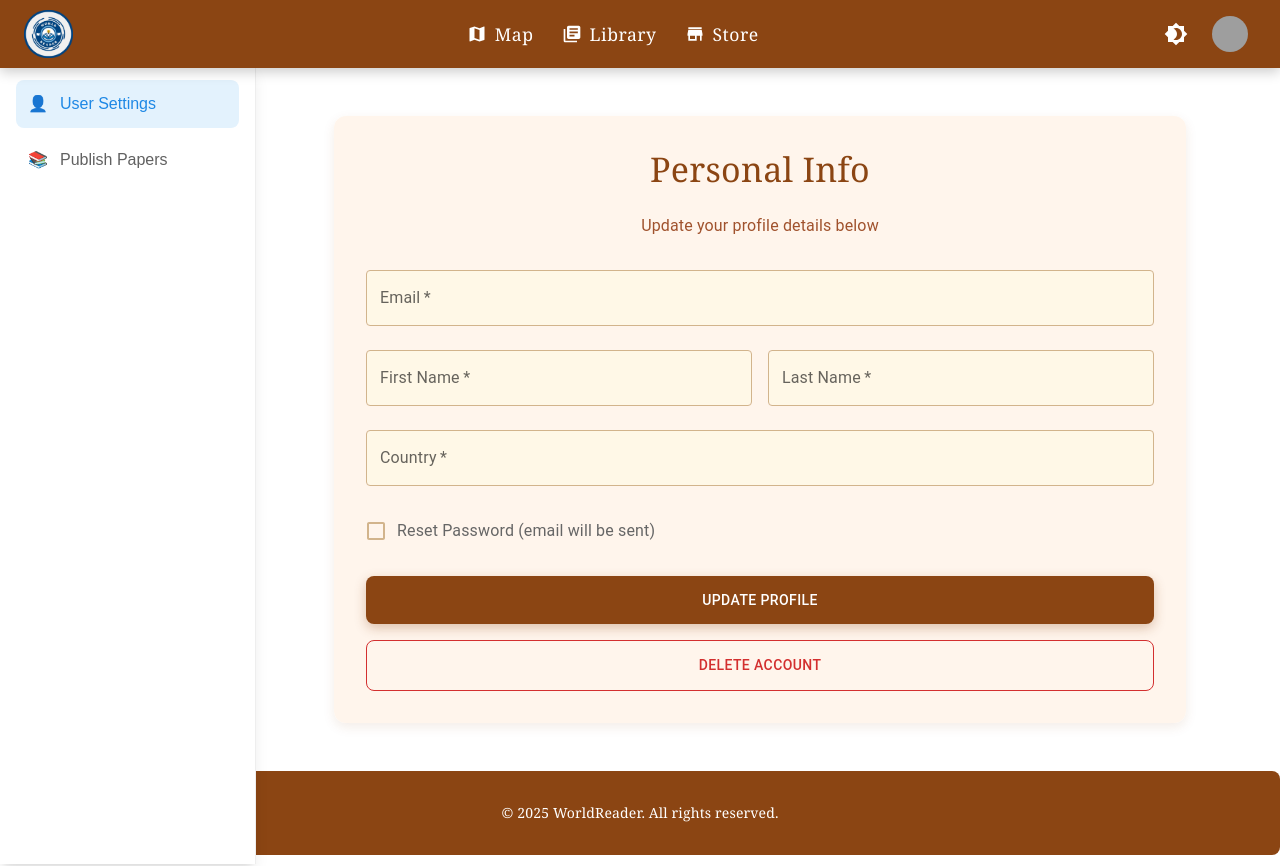
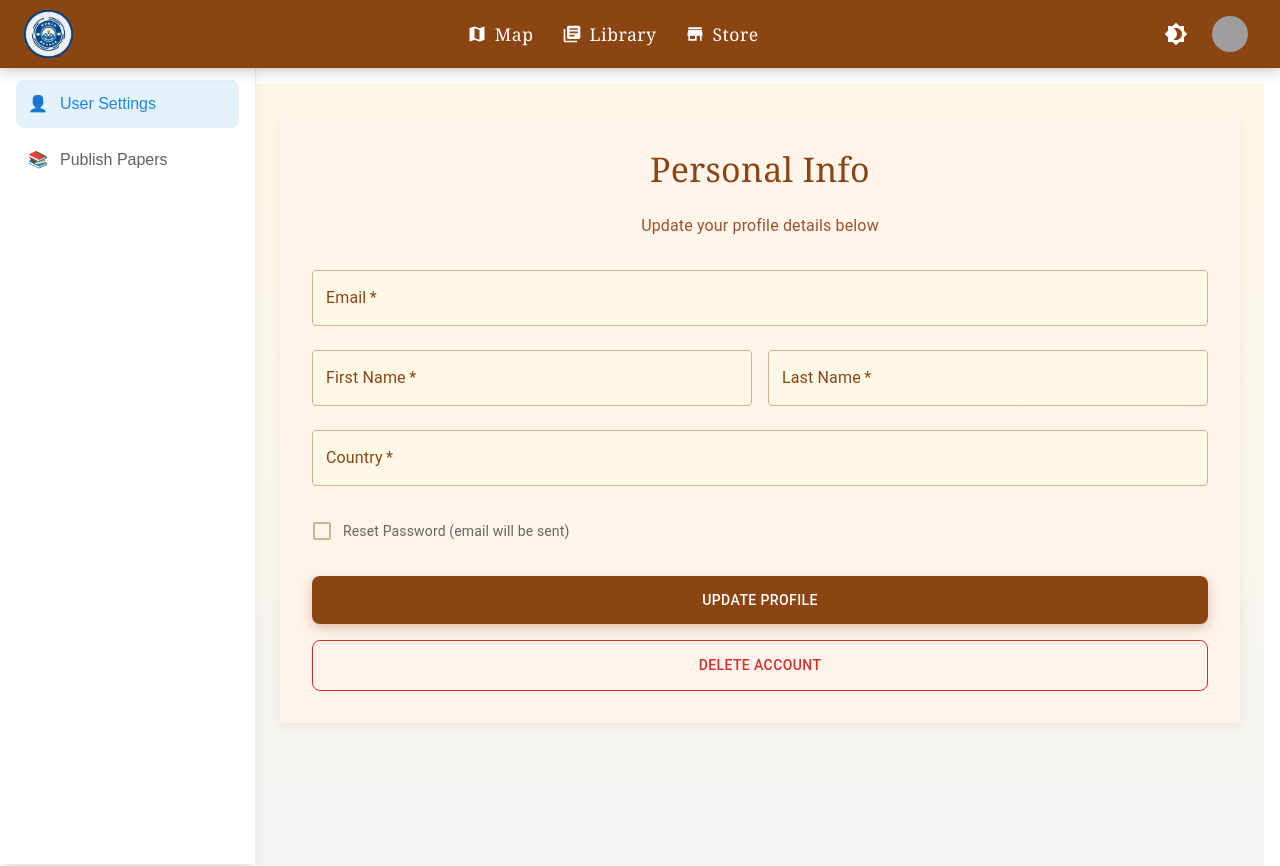
Before and after one commit to Allan0092/WorldReaderFrontend, a React (Vite) app: page /profile/user-settings in a window 1280 px wide. Shown: the top 866 px of the page. Built offline with nearby package versions, Linux system fonts and the light colour scheme; no server answers; sample sign-in values are in the browser's storage; grey boxes are pictures that could not be loaded.

Commit message:
added dark mode

```diff
--- a/src/core/private/components/profileSidebar.jsx
+++ b/src/core/private/components/profileSidebar.jsx
@@ -1,9 +1,11 @@
 import React, { useState } from "react";
 import { Link, useLocation } from "react-router-dom";
+import { useTheme } from "../../../App";
 
 const ProfileSidebar = () => {
   const [sidebarOpen, setSidebarOpen] = useState(false);
   const location = useLocation();
+  const { darkMode } = useTheme();
   const menuItems = [
     { path: "/profile/user-settings", label: "User Settings", icon: "👤" },
     { path: "/profile/upload-book", label: "Publish Papers", icon: "📚" },
@@ -13,12 +15,22 @@ const ProfileSidebar = () => {
     <>
       <button
         onClick={() => setSidebarOpen(!sidebarOpen)}
-        className="p-2 fixed top-16 left-2 bg-white text-black border rounded block md:hidden z-50"
+        className={`p-2 fixed top-16 left-2 border rounded block md:hidden z-50 transition-colors
+          ${
+            darkMode
+              ? "bg-gray-800 text-white border-gray-600"
+              : "bg-white text-black border-gray-300"
+          }`}
       >
         ☰
       </button>
       <div
-        className={`fixed top-16 left-0 h-screen w-64 bg-white border-r shadow-lg transform transition-transform duration-300 z-40
+        className={`fixed top-16 left-0 h-screen w-64 border-r shadow-lg transform transition-transform duration-300 z-40
+          ${
+            darkMode
+              ? "bg-gray-900 border-gray-700"
+              : "bg-white border-gray-200"
+          }
           ${sidebarOpen ? "translate-x-0" : "-translate-x-full"}
           md:translate-x-0 md:block`}
       >
@@ -28,11 +40,15 @@ const ProfileSidebar = () => {
               key={item.path}
               to={item.path}
               onClick={() => setSidebarOpen(false)}
-              className={`flex items-center p-3 mb-2 rounded-lg hover:bg-gray-100 transition-colors
+              className={`flex items-center p-3 mb-2 rounded-lg transition-colors
                 ${
                   location.pathname === item.path
-                    ? "bg-blue-50 text-blue-600"
-                    : "text-gray-700"
+                    ? darkMode
+                      ? "bg-gray-800 text-yellow-400"
+                      : "bg-blue-50 text-blue-600"
+                    : darkMode
+                    ? "text-gray-300 hover:bg-gray-800"
+                    : "text-gray-700 hover:bg-gray-100"
                 }`}
             >
               <span className="mr-3">{item.icon}</span>
@@ -41,7 +57,6 @@ const ProfileSidebar = () => {
           ))}
         </div>
       </div>
-      {/* <Outlet /> */}
     </>
   );
 };
--- a/src/core/private/pages/ProfilePage.jsx
+++ b/src/core/private/pages/ProfilePage.jsx
@@ -9,11 +9,44 @@ import {
   TextField,
   Typography,
 } from "@mui/material";
+import { styled } from "@mui/material/styles";
 import axios from "axios";
 import { useEffect, useState } from "react";
 import { toast } from "react-toastify";
-import { useAuth } from "../../../App"; // Adjust path as needed
-import { getCurrentToken } from "../../../utils/authUtil"; // Only need token for API calls
+import { useAuth, useTheme } from "../../../App";
+import { getCurrentToken } from "../../../utils/authUtil";
+
+// Styled components
+const ProfileWrapper = styled(Box)(({ theme, darkMode }) => ({
+  minHeight: "100vh",
+  background: darkMode
+    ? "linear-gradient(180deg, #1C2526 0%, #2E2E2E 100%)"
+    : "linear-gradient(180deg, #FFF8E7 0%, #F5F5F5 100%)",
+  width: "100%",
+  display: "flex",
+  flexDirection: "column",
+}));
+
+const ProfileContainer = styled(Container)(({ theme }) => ({
+  flex: 1,
+  paddingTop: theme.spacing(4),
+  paddingBottom: theme.spacing(4),
+  width: "100%",
+  maxWidth: "md",
+  marginLeft: "auto",
+  marginRight: "auto",
+}));
+
+const ProfilePaper = styled(Paper)(({ theme, darkMode }) => ({
+  backgroundColor: darkMode
+    ? "rgba(44, 54, 55, 0.95)"
+    : "rgba(255, 245, 235, 0.95)",
+  padding: theme.spacing(4),
+  borderRadius: 3,
+  boxShadow: darkMode
+    ? "0 4px 12px rgba(212, 160, 23, 0.1)"
+    : "0 4px 12px rgba(139, 69, 19, 0.1)",
+}));
 
 function ProfilePage() {
   const [formData, setFormData] = useState({
@@ -25,16 +58,16 @@ function ProfilePage() {
   const [resetPassword, setResetPassword] = useState(false);
   const [isLoading, setIsLoading] = useState(false);
   const [deleteLoading, setDeleteLoading] = useState(false);
-  const { user, logout } = useAuth(); // Use AuthContext for user data and logout
+  const { user, logout } = useAuth();
+  const { darkMode } = useTheme();
 
-  // Populate form with user data from AuthContext
   useEffect(() => {
     if (user) {
       setFormData({
         email: user.email || "",
         first_name: user.first_name || "",
         last_name: user.last_name || "",
-        country: user.country || "",
+        country: user.Country || "",
       });
     }
   }, [user]);
@@ -87,8 +120,8 @@ function ProfilePage() {
       });
       if (response.status === 200) {
         toast.success("Account deleted successfully");
-        logout(); // Use AuthContext logout instead of manual token removal
-        window.location.href = "/login"; // Redirect to login
+        logout();
+        window.location.href = "/login";
       }
     } catch (e) {
       console.error("Delete error:", e);
@@ -99,28 +132,28 @@ function ProfilePage() {
   };
 
   return (
-    <Container maxWidth="md" sx={{ py: 4 }}>
-      <Paper
-        elevation={6}
-        sx={{
-          bgcolor: "rgba(255, 245, 235, 0.95)", // Parchment-like background
-          p: 4,
-          borderRadius: 3,
-          boxShadow: "0 4px 12px rgba(139, 69, 19, 0.1)",
-        }}
-      >
+    <ProfileWrapper darkMode={darkMode}>
+      <ProfileContainer>
+        <ProfilePaper elevation={6} darkMode={darkMode}>
           {/* Header */}
           <Typography
             variant="h4"
             align="center"
-          sx={{ fontFamily: "Georgia, serif", color: "#8B4513", mb: 3 }}
+            sx={{
+              fontFamily: "Georgia, serif",
+              color: darkMode ? "#D4A017" : "#8B4513",
+              mb: 3,
+            }}
           >
             Personal Info
           </Typography>
           <Typography
             variant="body1"
             align="center"
-          sx={{ color: "#A0522D", mb: 4 }}
+            sx={{
+              color: darkMode ? "#A67C00" : "#A0522D",
+              mb: 4,
+            }}
           >
             Update your profile details below
           </Typography>
@@ -139,12 +172,24 @@ function ProfilePage() {
               required
               sx={{
                 mb: 3,
-              backgroundColor: "#FFF8E7",
+                backgroundColor: darkMode ? "#2E2E2E" : "#FFF8E7",
                 borderRadius: 2,
                 "& .MuiOutlinedInput-root": {
-                "& fieldset": { borderColor: "#D2B48C" },
-                "&:hover fieldset": { borderColor: "#A0522D" },
-                "&.Mui-focused fieldset": { borderColor: "#8B4513" },
+                  "& fieldset": {
+                    borderColor: darkMode ? "#A67C00" : "#D2B48C",
+                  },
+                  "&:hover fieldset": {
+                    borderColor: darkMode ? "#D4A017" : "#A0522D",
+                  },
+                  "&.Mui-focused fieldset": {
+                    borderColor: darkMode ? "#D4A017" : "#8B4513",
+                  },
+                },
+                "& .MuiInputLabel-root": {
+                  color: darkMode ? "#E0E0E0" : "#8B4513",
+                },
+                "& .MuiInputBase-input": {
+                  color: darkMode ? "#E0E0E0" : "#5D4037",
                 },
               }}
             />
@@ -159,12 +204,24 @@ function ProfilePage() {
                 disabled={isLoading || deleteLoading}
                 required
                 sx={{
-                backgroundColor: "#FFF8E7",
+                  backgroundColor: darkMode ? "#2E2E2E" : "#FFF8E7",
                   borderRadius: 2,
                   "& .MuiOutlinedInput-root": {
-                  "& fieldset": { borderColor: "#D2B48C" },
-                  "&:hover fieldset": { borderColor: "#A0522D" },
-                  "&.Mui-focused fieldset": { borderColor: "#8B4513" },
+                    "& fieldset": {
+                      borderColor: darkMode ? "#A67C00" : "#D2B48C",
+                    },
+                    "&:hover fieldset": {
+                      borderColor: darkMode ? "#D4A017" : "#A0522D",
+                    },
+                    "&.Mui-focused fieldset": {
+                      borderColor: darkMode ? "#D4A017" : "#8B4513",
+                    },
+                  },
+                  "& .MuiInputLabel-root": {
+                    color: darkMode ? "#E0E0E0" : "#8B4513",
+                  },
+                  "& .MuiInputBase-input": {
+                    color: darkMode ? "#E0E0E0" : "#5D4037",
                   },
                 }}
               />
@@ -178,12 +235,24 @@ function ProfilePage() {
                 disabled={isLoading || deleteLoading}
                 required
                 sx={{
-                backgroundColor: "#FFF8E7",
+                  backgroundColor: darkMode ? "#2E2E2E" : "#FFF8E7",
                   borderRadius: 2,
                   "& .MuiOutlinedInput-root": {
-                  "& fieldset": { borderColor: "#D2B48C" },
-                  "&:hover fieldset": { borderColor: "#A0522D" },
-                  "&.Mui-focused fieldset": { borderColor: "#8B4513" },
+                    "& fieldset": {
+                      borderColor: darkMode ? "#A67C00" : "#D2B48C",
+                    },
+                    "&:hover fieldset": {
+                      borderColor: darkMode ? "#D4A017" : "#A0522D",
+                    },
+                    "&.Mui-focused fieldset": {
+                      borderColor: darkMode ? "#D4A017" : "#8B4513",
+                    },
+                  },
+                  "& .MuiInputLabel-root": {
+                    color: darkMode ? "#E0E0E0" : "#8B4513",
+                  },
+                  "& .MuiInputBase-input": {
+                    color: darkMode ? "#E0E0E0" : "#5D4037",
                   },
                 }}
               />
@@ -199,12 +268,24 @@ function ProfilePage() {
               required
               sx={{
                 mb: 3,
-              backgroundColor: "#FFF8E7",
+                backgroundColor: darkMode ? "#2E2E2E" : "#FFF8E7",
                 borderRadius: 2,
                 "& .MuiOutlinedInput-root": {
-                "& fieldset": { borderColor: "#D2B48C" },
-                "&:hover fieldset": { borderColor: "#A0522D" },
-                "&.Mui-focused fieldset": { borderColor: "#8B4513" },
+                  "& fieldset": {
+                    borderColor: darkMode ? "#A67C00" : "#D2B48C",
+                  },
+                  "&:hover fieldset": {
+                    borderColor: darkMode ? "#D4A017" : "#A0522D",
+                  },
+                  "&.Mui-focused fieldset": {
+                    borderColor: darkMode ? "#D4A017" : "#8B4513",
+                  },
+                },
+                "& .MuiInputLabel-root": {
+                  color: darkMode ? "#E0E0E0" : "#8B4513",
+                },
+                "& .MuiInputBase-input": {
+                  color: darkMode ? "#E0E0E0" : "#5D4037",
                 },
               }}
             />
@@ -215,13 +296,22 @@ function ProfilePage() {
                   onChange={(e) => setResetPassword(e.target.checked)}
                   disabled={isLoading || deleteLoading}
                   sx={{
-                  color: "#D2B48C",
-                  "&.Mui-checked": { color: "#8B4513" },
+                    color: darkMode ? "#A67C00" : "#D2B48C",
+                    "&.Mui-checked": {
+                      color: darkMode ? "#D4A017" : "#8B4513",
+                    },
                   }}
                 />
               }
-            label="Reset Password (email will be sent)"
-            sx={{ mb: 3, color: "#666" }}
+              label={
+                <Typography
+                  variant="body2"
+                  sx={{ color: darkMode ? "#E0E0E0" : "#666" }}
+                >
+                  Reset Password (email will be sent)
+                </Typography>
+              }
+              sx={{ mb: 3 }}
             />
             <Button
               type="submit"
@@ -230,12 +320,12 @@ function ProfilePage() {
               disabled={isLoading || deleteLoading}
               sx={{
                 py: 1.5,
-              bgcolor: "#8B4513",
+                bgcolor: darkMode ? "#D4A017" : "#8B4513",
                 color: "white",
                 borderRadius: 2,
                 boxShadow: "0 4px 12px rgba(139, 69, 19, 0.3)",
-              "&:hover": { bgcolor: "#A0522D" },
-              "&:disabled": { bgcolor: "#D2B48C" },
+                "&:hover": { bgcolor: darkMode ? "#A67C00" : "#A0522D" },
+                "&:disabled": { bgcolor: darkMode ? "#5D4037" : "#D2B48C" },
               }}
             >
               {isLoading ? (
@@ -259,13 +349,19 @@ function ProfilePage() {
                 borderColor: "#D32F2F",
                 color: "#D32F2F",
                 borderRadius: 2,
-              "&:hover": { bgcolor: "#FFEBEE", borderColor: "#C62828" },
+                "&:hover": {
+                  bgcolor: darkMode ? "#3E2723" : "#FFEBEE",
+                  borderColor: "#C62828",
+                },
                 "&:disabled": { borderColor: "#E57373", color: "#E57373" },
               }}
             >
               {deleteLoading ? (
                 <>
-                <CircularProgress size={20} sx={{ mr: 2, color: "#E57373" }} />
+                  <CircularProgress
+                    size={20}
+                    sx={{ mr: 2, color: "#E57373" }}
+                  />
                   Deleting...
                 </>
               ) : (
@@ -273,8 +369,9 @@ function ProfilePage() {
               )}
             </Button>
           </Box>
-      </Paper>
-    </Container>
+        </ProfilePaper>
+      </ProfileContainer>
+    </ProfileWrapper>
   );
 }
 
--- a/src/core/private/pages/uploadBook.jsx
+++ b/src/core/private/pages/uploadBook.jsx
@@ -6,36 +6,68 @@ import {
   TextField,
   Typography,
 } from "@mui/material";
+import { styled } from "@mui/material/styles"; // Add styled
 import axios from "axios";
 import React, { useEffect, useState } from "react";
 import { useNavigate } from "react-router-dom";
 import { toast } from "react-toastify";
-import { useAuth } from "../../../App"; // Adjust path
-import { getCurrentToken } from "../../../utils/authUtil"; // Adjust path
+import { useAuth, useTheme } from "../../../App"; // Add useTheme
+import { getCurrentToken } from "../../../utils/authUtil";
+
+// Styled components
+const UploadWrapper = styled(Box)(({ theme, darkMode }) => ({
+  minHeight: "100vh",
+  background: darkMode
+    ? "linear-gradient(180deg, #1C2526 0%, #2E2E2E 100%)"
+    : "linear-gradient(180deg, #FFF8E7 0%, #F5F5F5 100%)",
+  width: "100%",
+  display: "flex",
+  flexDirection: "column",
+}));
+
+const UploadContainer = styled(Container)(({ theme }) => ({
+  flex: 1,
+  paddingTop: theme.spacing(4),
+  paddingBottom: theme.spacing(4),
+  width: "100%",
+  maxWidth: "sm",
+  marginLeft: "auto",
+  marginRight: "auto",
+}));
+
+const UploadBox = styled(Box)(({ theme, darkMode }) => ({
+  backgroundColor: darkMode
+    ? "rgba(44, 54, 55, 0.95)"
+    : "rgba(255, 245, 235, 0.95)",
+  padding: theme.spacing(4),
+  borderRadius: 3,
+  boxShadow: darkMode
+    ? "0 4px 12px rgba(212, 160, 23, 0.1)"
+    : "0 4px 12px rgba(139, 69, 19, 0.1)",
+}));
 
 const UploadBookPage = () => {
   const navigate = useNavigate();
   const { isAuthenticated } = useAuth();
+  const { darkMode } = useTheme(); // Access darkMode
   const [formData, setFormData] = useState({
     title: "",
     isbn: "",
     publicationDate: new Date().toISOString().split("T")[0], // Default to today
     contentType: "PDF",
-    author: "", // Will be set from token
+    author: "",
   });
   const [file, setFile] = useState(null);
   const [isLoading, setIsLoading] = useState(false);
 
-  // Set author from token on mount
   useEffect(() => {
     const token = getCurrentToken();
     if (token) {
       const payload = JSON.parse(atob(token.split(".")[1]));
-      setFormData((prev) => ({ ...prev, author: payload.id || payload.sub })); // Adjust based on your token payload
+      setFormData((prev) => ({ ...prev, author: payload.id || payload.sub }));
     }
   }, []);
 
-  // Redirect if not authenticated
   if (!isAuthenticated) {
     navigate("/login");
     return null;
@@ -100,19 +132,17 @@ const UploadBookPage = () => {
   };
 
   return (
-    <Container maxWidth="sm" sx={{ py: 4 }}>
-      <Box
-        sx={{
-          bgcolor: "rgba(255, 245, 235, 0.95)",
-          p: 4,
-          borderRadius: 3,
-          boxShadow: "0 4px 12px rgba(139, 69, 19, 0.1)",
-        }}
-      >
+    <UploadWrapper darkMode={darkMode}>
+      <UploadContainer>
+        <UploadBox darkMode={darkMode}>
           <Typography
             variant="h4"
             align="center"
-          sx={{ fontFamily: "Georgia, serif", color: "#8B4513", mb: 3 }}
+            sx={{
+              fontFamily: "Georgia, serif",
+              color: darkMode ? "#D4A017" : "#8B4513", // Golden brown vs. saddle brown
+              mb: 3,
+            }}
           >
             Upload a Book
           </Typography>
@@ -125,7 +155,28 @@ const UploadBookPage = () => {
               onChange={handleChange}
               disabled={isLoading}
               required
-            sx={{ mb: 3, backgroundColor: "#FFF8E7" }}
+              sx={{
+                mb: 3,
+                backgroundColor: darkMode ? "#2E2E2E" : "#FFF8E7",
+                borderRadius: 2,
+                "& .MuiOutlinedInput-root": {
+                  "& fieldset": {
+                    borderColor: darkMode ? "#A67C00" : "#D2B48C",
+                  },
+                  "&:hover fieldset": {
+                    borderColor: darkMode ? "#D4A017" : "#A0522D",
+                  },
+                  "&.Mui-focused fieldset": {
+                    borderColor: darkMode ? "#D4A017" : "#8B4513",
+                  },
+                },
+                "& .MuiInputLabel-root": {
+                  color: darkMode ? "#E0E0E0" : "#8B4513",
+                },
+                "& .MuiInputBase-input": {
+                  color: darkMode ? "#E0E0E0" : "#5D4037",
+                },
+              }}
             />
             <TextField
               fullWidth
@@ -134,7 +185,28 @@ const UploadBookPage = () => {
               value={formData.isbn}
               onChange={handleChange}
               disabled={isLoading}
-            sx={{ mb: 3, backgroundColor: "#FFF8E7" }}
+              sx={{
+                mb: 3,
+                backgroundColor: darkMode ? "#2E2E2E" : "#FFF8E7",
+                borderRadius: 2,
+                "& .MuiOutlinedInput-root": {
+                  "& fieldset": {
+                    borderColor: darkMode ? "#A67C00" : "#D2B48C",
+                  },
+                  "&:hover fieldset": {
+                    borderColor: darkMode ? "#D4A017" : "#A0522D",
+                  },
+                  "&.Mui-focused fieldset": {
+                    borderColor: darkMode ? "#D4A017" : "#8B4513",
+                  },
+                },
+                "& .MuiInputLabel-root": {
+                  color: darkMode ? "#E0E0E0" : "#8B4513",
+                },
+                "& .MuiInputBase-input": {
+                  color: darkMode ? "#E0E0E0" : "#5D4037",
+                },
+              }}
             />
             <TextField
               fullWidth
@@ -145,7 +217,28 @@ const UploadBookPage = () => {
               onChange={handleChange}
               disabled={isLoading}
               InputLabelProps={{ shrink: true }}
-            sx={{ mb: 3, backgroundColor: "#FFF8E7" }}
+              sx={{
+                mb: 3,
+                backgroundColor: darkMode ? "#2E2E2E" : "#FFF8E7",
+                borderRadius: 2,
+                "& .MuiOutlinedInput-root": {
+                  "& fieldset": {
+                    borderColor: darkMode ? "#A67C00" : "#D2B48C",
+                  },
+                  "&:hover fieldset": {
+                    borderColor: darkMode ? "#D4A017" : "#A0522D",
+                  },
+                  "&.Mui-focused fieldset": {
+                    borderColor: darkMode ? "#D4A017" : "#8B4513",
+                  },
+                },
+                "& .MuiInputLabel-root": {
+                  color: darkMode ? "#E0E0E0" : "#8B4513",
+                },
+                "& .MuiInputBase-input": {
+                  color: darkMode ? "#E0E0E0" : "#5D4037",
+                },
+              }}
             />
             <Box sx={{ mb: 3 }}>
               <input
@@ -153,7 +246,15 @@ const UploadBookPage = () => {
                 accept=".pdf"
                 onChange={handleFileChange}
                 disabled={isLoading}
-              style={{ display: "block", width: "100%" }}
+                style={{
+                  display: "block",
+                  width: "100%",
+                  padding: "8px",
+                  backgroundColor: darkMode ? "#2E2E2E" : "#FFF8E7",
+                  color: darkMode ? "#E0E0E0" : "#5D4037",
+                  borderRadius: "4px",
+                  border: darkMode ? "1px solid #A67C00" : "1px solid #D2B48C",
+                }}
               />
             </Box>
             <Button
@@ -163,10 +264,10 @@ const UploadBookPage = () => {
               disabled={isLoading}
               sx={{
                 py: 1.5,
-              bgcolor: "#8B4513",
+                bgcolor: darkMode ? "#D4A017" : "#8B4513", // Golden brown vs. saddle brown
                 color: "white",
-              "&:hover": { bgcolor: "#A0522D" },
-              "&:disabled": { bgcolor: "#D2B48C" },
+                "&:hover": { bgcolor: darkMode ? "#A67C00" : "#A0522D" },
+                "&:disabled": { bgcolor: darkMode ? "#5D4037" : "#D2B48C" },
               }}
             >
               {isLoading ? (
@@ -176,8 +277,9 @@ const UploadBookPage = () => {
               )}
             </Button>
           </form>
-      </Box>
-    </Container>
+        </UploadBox>
+      </UploadContainer>
+    </UploadWrapper>
   );
 };
 
```
Also changed, not shown: src/core/public/components/Topbar.jsx (+39 -17 lines). Lines whose indentation alone changed are shown as unchanged.
